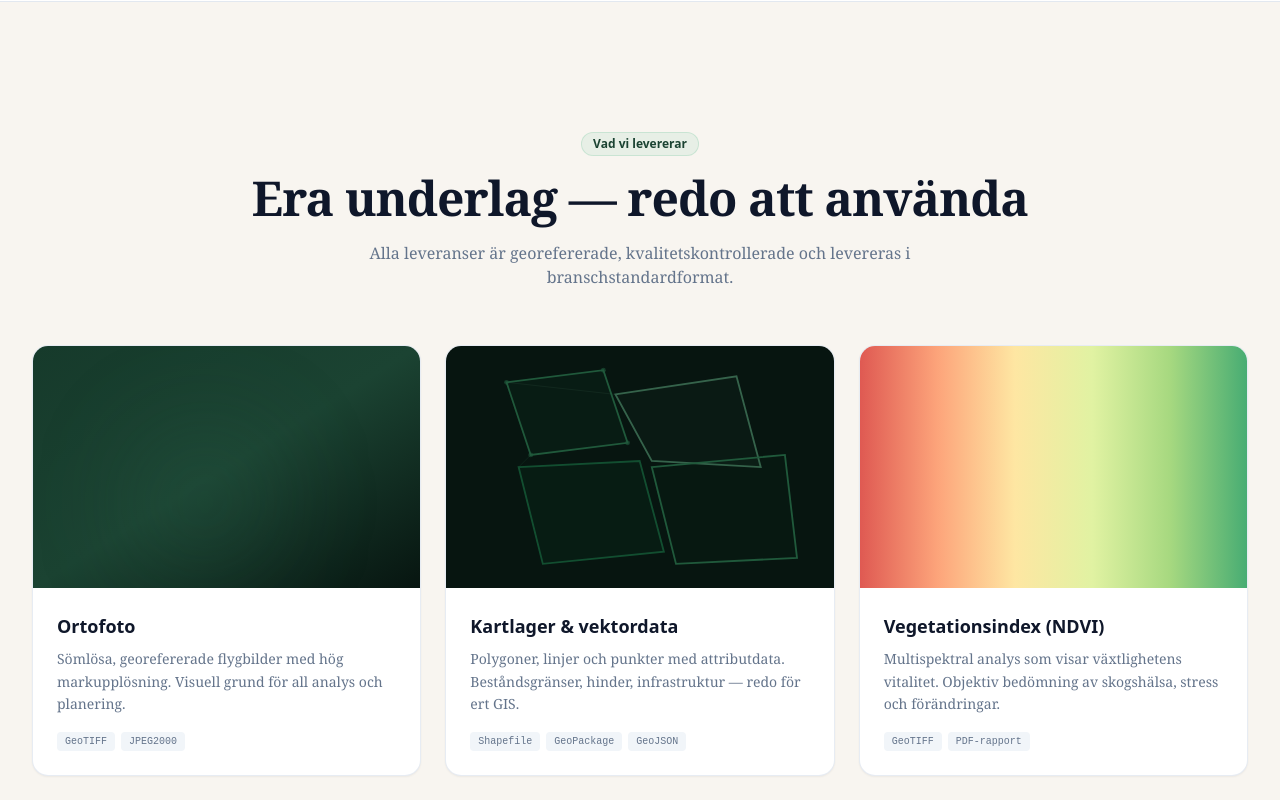
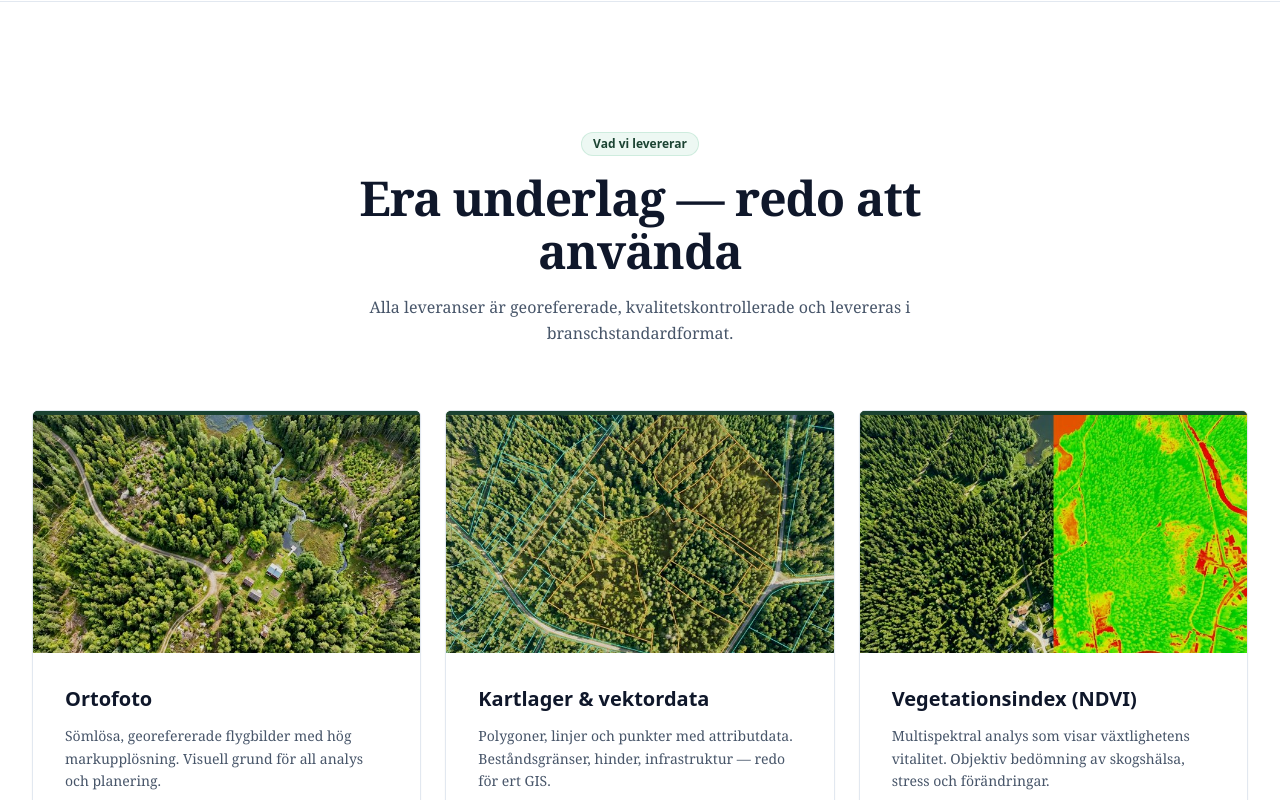
Before and after one commit to washdrone/Skog, a Next.js app: page / in a window 1280 px wide. Shown: the part 3500-4300 px from the top of the page. Built offline with nearby package versions, Linux system fonts and the light colour scheme; no server answers.

Commit message:
Fix OutputShowcase placeholders and add sunny images

```diff
--- a/src/components/OutputShowcase.tsx
+++ b/src/components/OutputShowcase.tsx
@@ -1,20 +1,14 @@
 import Link from 'next/link'
+import Image from 'next/image'
 
 const OUTPUTS = [
   {
     title: 'Ortofoto',
     description:
-      /* MÅSTE VERIFIERAS: B1 GSD-intervall beror på utrustning och flyghöjd */
       'Sömlösa, georefererade flygbilder med hög markupplösning. Visuell grund för all analys och planering.',
     badges: ['GeoTIFF', 'JPEG2000'],
     href: '/areamatning-och-skogsbruk/leveranser',
-    placeholder: (
-      <div className="absolute inset-0 bg-gradient-to-br from-forest-700 via-forest-600 to-forest-950">
-        <div className="absolute inset-0 bg-grid opacity-40" />
-        <div className="absolute inset-0 topo-pattern opacity-60" />
-        <div className="absolute top-1/3 left-1/4 w-[150px] h-[150px] rounded-full bg-forest-500/20 blur-[50px]" />
-      </div>
-    ),
+    image: '/sunny_ortofoto.png',
   },
   {
     title: 'Kartlager & vektordata',
@@ -22,22 +16,7 @@ const OUTPUTS = [
       'Polygoner, linjer och punkter med attributdata. Beståndsgränser, hinder, infrastruktur — redo för ert GIS.',
     badges: ['Shapefile', 'GeoPackage', 'GeoJSON'],
     href: '/areamatning-och-skogsbruk/leveranser',
-    placeholder: (
-      <div className="absolute inset-0 bg-forest-950">
-        <svg className="absolute inset-0 w-full h-full opacity-40" viewBox="0 0 300 200" fill="none">
-          <polygon points="40,30 120,20 140,80 60,90" stroke="#46c17e" strokeWidth="1.5" fill="#46c17e" fillOpacity="0.1" />
-          <polygon points="130,40 230,25 250,100 160,95" stroke="#7cd9a5" strokeWidth="1.5" fill="#7cd9a5" fillOpacity="0.08" />
-          <polygon points="50,100 150,95 170,170 70,180" stroke="#24a663" strokeWidth="1.5" fill="#24a663" fillOpacity="0.12" />
-          <polygon points="160,100 270,90 280,175 180,180" stroke="#46c17e" strokeWidth="1.5" fill="#46c17e" fillOpacity="0.06" />
-          <line x1="40" y1="30" x2="130" y2="40" stroke="#7cd9a5" strokeWidth="0.5" opacity="0.3" />
-          <line x1="60" y1="90" x2="50" y2="100" stroke="#7cd9a5" strokeWidth="0.5" opacity="0.3" />
-          <circle cx="40" cy="30" r="2" fill="#46c17e" opacity="0.6" />
-          <circle cx="120" cy="20" r="2" fill="#46c17e" opacity="0.6" />
-          <circle cx="140" cy="80" r="2" fill="#46c17e" opacity="0.6" />
-          <circle cx="60" cy="90" r="2" fill="#46c17e" opacity="0.6" />
-        </svg>
-      </div>
-    ),
+    image: '/sunny_vektordata.png',
   },
   {
     title: 'Vegetationsindex (NDVI)',
@@ -45,54 +24,56 @@ const OUTPUTS = [
       'Multispektral analys som visar växtlighetens vitalitet. Objektiv bedömning av skogshälsa, stress och förändringar.',
     badges: ['GeoTIFF', 'PDF-rapport'],
     href: '/vegetationsanalys/ndvi-kartlaggning',
-    placeholder: (
-      <div className="absolute inset-0 ndvi-gradient opacity-80">
-        <div className="absolute inset-0 bg-grid opacity-20" />
-      </div>
-    ),
+    image: '/multispectral_ndvi.png',
   },
 ]
 
 export default function OutputShowcase() {
   return (
-    <section className="relative section-padding overflow-hidden">
-      <div className="absolute inset-0 bg-dots opacity-50" />
-      <div className="container-page relative">
-        <div className="text-center">
+    <section className="bg-white section-padding border-b border-slate-200">
+      <div className="container-page">
+        <div className="text-center max-w-2xl mx-auto mb-16">
           <span className="badge">Vad vi levererar</span>
-          <h2 className="mt-4 text-heading-xl text-slate-900 font-display sm:text-display">
+          <h2 className="mt-4 text-heading-xl text-slate-900 font-display sm:text-display tracking-tight">
             Era underlag — redo att använda
           </h2>
-          <p className="mx-auto mt-4 max-w-2xl text-slate-500">
+          <p className="mt-4 text-slate-600 font-body leading-relaxed">
             Alla leveranser är georefererade, kvalitetskontrollerade och levereras i branschstandardformat.
           </p>
         </div>
 
-        <div className="mt-14 grid gap-6 sm:grid-cols-2 lg:grid-cols-3">
+        <div className="grid gap-6 sm:grid-cols-2 lg:grid-cols-3">
           {OUTPUTS.map((output) => (
             <Link
               key={output.title}
               href={output.href}
-              className="card-shine group relative flex flex-col overflow-hidden rounded-2xl border border-slate-200/80 bg-white shadow-sm transition-all duration-500 hover:border-forest-300 hover:shadow-2xl hover:shadow-forest-500/[0.08] hover:-translate-y-1.5 hover:scale-[1.02] focus-visible:outline-2 focus-visible:outline-offset-2 focus-visible:outline-forest-500"
+              className="panel flex flex-col group overflow-hidden hover:border-forest-500 transition-colors"
             >
-              {/* Visual placeholder */}
-              <div className="relative aspect-[16/10] overflow-hidden">
-                {output.placeholder}
+              {/* Visual image */}
+              <div className="relative aspect-[16/10] w-full bg-forest-900 overflow-hidden">
+                <Image
+                  src={output.image}
+                  alt={output.title}
+                  fill
+                  className="object-cover transition-transform duration-700 group-hover:scale-105"
+                />
+                <div className="absolute inset-0 bg-forest-900/10 mix-blend-multiply" />
+                <div className="absolute top-0 left-0 h-1 w-full bg-forest-600 transition-all duration-300 group-hover:bg-accent-500" />
               </div>
 
               {/* Content */}
-              <div className="flex flex-1 flex-col p-6">
-                <h3 className="text-lg font-semibold text-slate-900 group-hover:text-forest-700 transition-colors duration-300">
+              <div className="flex flex-1 flex-col p-6 sm:p-8">
+                <h3 className="text-xl font-bold text-slate-900 mb-3 group-hover:text-forest-700 transition-colors">
                   {output.title}
                 </h3>
-                <p className="mt-2 flex-1 text-sm leading-relaxed text-slate-500">
+                <p className="flex-1 text-sm leading-relaxed text-slate-600 font-body mb-6">
                   {output.description}
                 </p>
-                <div className="mt-4 flex flex-wrap gap-1.5">
+                <div className="flex flex-wrap gap-2 mt-auto">
                   {output.badges.map((badge) => (
                     <span
                       key={badge}
-                      className="rounded bg-slate-100 px-2 py-0.5 font-mono text-[10px] leading-normal font-medium text-slate-500"
+                      className="px-2 py-1 bg-slate-100 border border-slate-200 text-[10px] font-mono font-bold text-slate-500 uppercase tracking-widest"
                     >
                       {badge}
                     </span>
```
Also changed, not shown: public/sunny_ortofoto.png (added), public/sunny_vektordata.png (added).
